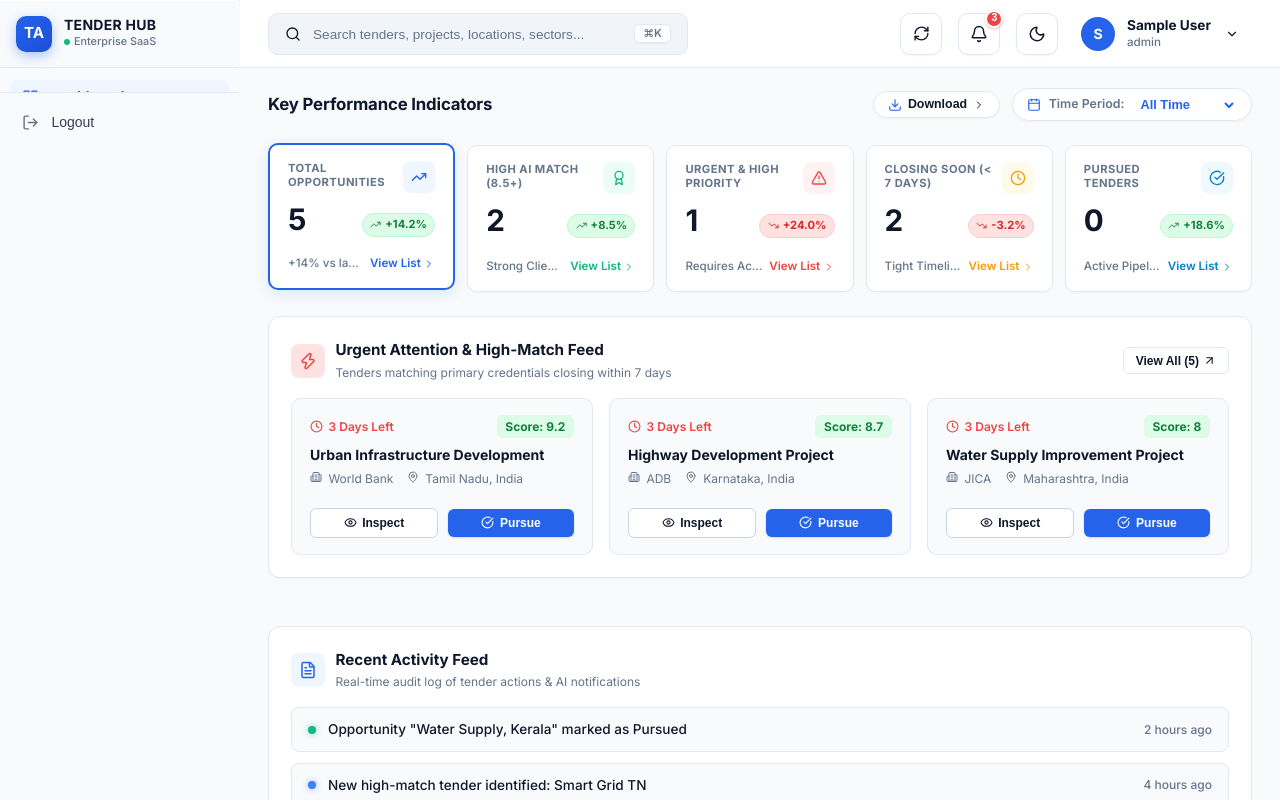
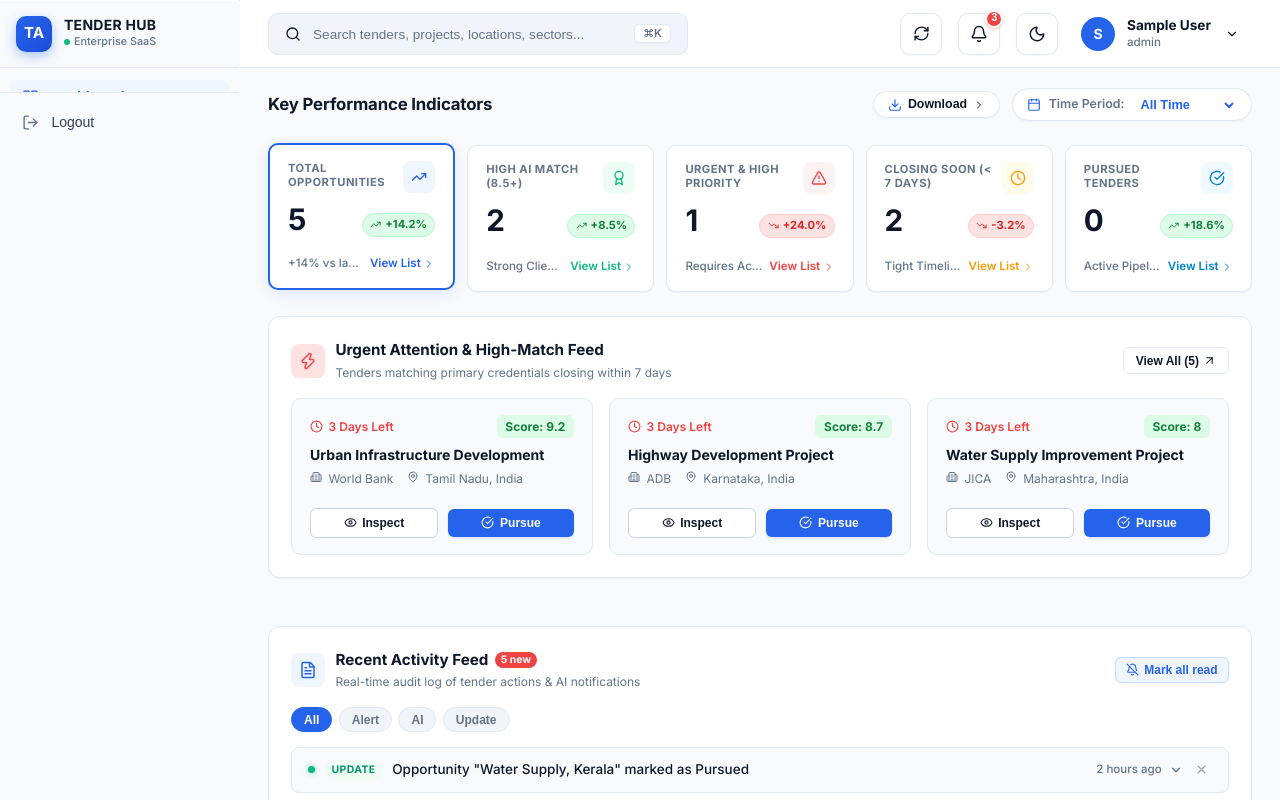
Before and after one commit to sakishnu50/Tender_Association, a React (Vite) app: page / in a window 1280 px wide. Built offline with nearby package versions, Linux system fonts and the light colour scheme; sample sign-in values are in the browser's storage.

Commit message:
feat: interactive RecentActivityFeed with filters, expand, dismiss and oppId navigation

```diff
--- a/src/components/dashboard/RecentActivityFeed.jsx
+++ b/src/components/dashboard/RecentActivityFeed.jsx
@@ -1,49 +1,121 @@
 import React, { useState } from 'react';
+import { useNavigate } from 'react-router-dom';
 import {
   FileText,
   CheckCircle2,
   AlertCircle,
   Clock,
   Sparkles,
-  ArrowUpRight
+  X,
+  ChevronDown,
+  ChevronUp,
+  BellOff,
+  ExternalLink,
 } from 'lucide-react';
 
 const defaultActivities = [
   {
     id: 1,
     type: 'pursued',
-    dotColor: '#10B981', // green
+    category: 'update',
+    dotColor: '#10B981',
+    oppId: 'OPP-003',
     message: 'Opportunity "Water Supply, Kerala" marked as Pursued',
+    detail: 'Status changed from Review → Pursued by Rahul M. Bid deadline is Oct 12, 2025.',
     time: '2 hours ago',
     icon: CheckCircle2,
   },
   {
     id: 2,
     type: 'match',
-    dotColor: '#3B82F6', // blue
+    category: 'ai',
+    dotColor: '#3B82F6',
+    oppId: 'OPP-001',
     message: 'New high-match tender identified: Smart Grid TN',
+    detail: 'AI match score: 91/100. Sector: Infrastructure. Value: ₹48 Cr. Deadline in 14 days.',
     time: '4 hours ago',
     icon: Sparkles,
   },
   {
     id: 3,
     type: 'alert',
-    dotColor: '#F59E0B', // yellow/amber
+    category: 'alert',
+    dotColor: '#F59E0B',
+    oppId: 'OPP-002',
     message: 'Deadline alert: Highway Upgrade Karnataka — 6 days left',
+    detail: 'Submission deadline: Sep 24, 2025. Required documents: BOQ, Technical Bid, EMD.',
     time: '6 hours ago',
     icon: AlertCircle,
   },
   {
     id: 4,
     type: 'update',
-    dotColor: '#3B82F6', // blue
+    category: 'ai',
+    dotColor: '#3B82F6',
+    oppId: 'OPP-001',
     message: 'AI re-scored 3 tenders after profile update',
+    detail: 'Urban Housing ↑ 78→85, Metro Rail ↑ 72→80, Smart City ↓ 88→82 (capability mismatch).',
     time: 'Yesterday',
     icon: Clock,
   },
+  {
+    id: 5,
+    type: 'alert',
+    category: 'alert',
+    dotColor: '#EF4444',
+    oppId: 'OPP-004',
+    message: 'Critical: Port Development Goa — 2 days left',
+    detail: 'Value: ₹120 Cr. Last chance to submit. EMD of ₹12L required via NEFT.',
+    time: 'Yesterday',
+    icon: AlertCircle,
+  },
 ];
 
-export default function RecentActivityFeed({ activities = defaultActivities }) {
+const FILTERS = ['All', 'Alert', 'AI', 'Update'];
+
+const categoryMeta = {
+  alert: { bg: '#FEF2F2', color: '#DC2626', label: 'Alert' },
+  ai:    { bg: '#EFF6FF', color: '#2563EB', label: 'AI' },
+  update: { bg: '#F0FDF4', color: '#059669', label: 'Update' },
+};
+
+export default function RecentActivityFeed({ activities: propActivities, onView }) {
+  const navigate = useNavigate();
+  const [items, setItems]       = useState(propActivities ?? defaultActivities);
+  const [expanded, setExpanded] = useState(null);
+  const [hoveredId, setHoveredId] = useState(null);
+  const [filter, setFilter]     = useState('All');
+  const [read, setRead]         = useState(new Set());
+
+  const handleView = (e, item) => {
+    e.stopPropagation();
+    if (onView) {
+      onView(item);
+    } else {
+      navigate('/opportunities');
+    }
+  };
+
+  const filtered = items.filter((item) =>
+    filter === 'All' ? true : item.category.toLowerCase() === filter.toLowerCase()
+  );
+
+  const unreadCount = items.filter((i) => !read.has(i.id)).length;
+
+  const dismiss = (id, e) => {
+    e.stopPropagation();
+    setItems((prev) => prev.filter((i) => i.id !== id));
+    if (expanded === id) setExpanded(null);
+  };
+
+  const markRead    = (id) => setRead((prev) => new Set([...prev, id]));
+  const markAllRead = ()   => setRead(new Set(items.map((i) => i.id)));
+
+  const toggleExpand = (id) => {
+    setExpanded((prev) => (prev === id ? null : id));
+    markRead(id);
+  };
+
   return (
     <div
       style={{
@@ -52,76 +124,143 @@ export default function RecentActivityFeed({ activities = defaultActivities }) {
         borderRadius: '12px',
         padding: '22px',
         marginBottom: '24px',
-        boxShadow: 'var(--shadow-xs)'
+        boxShadow: 'var(--shadow-xs)',
       }}
     >
-      {/* Header */}
+      {/* ── Header ── */}
       <div style={{ display: 'flex', alignItems: 'center', justifyContent: 'space-between', marginBottom: '1rem' }}>
         <div style={{ display: 'flex', alignItems: 'center', gap: '0.65rem' }}>
-          <div style={{
-            width: '34px',
-            height: '34px',
-            borderRadius: '8px',
-            backgroundColor: '#EFF6FF',
-            color: '#2563EB',
-            display: 'flex',
-            alignItems: 'center',
-            justifyContent: 'center',
-            flexShrink: 0
-          }}>
+          <div
+            style={{
+              width: '34px', height: '34px', borderRadius: '8px',
+              backgroundColor: '#EFF6FF', color: '#2563EB',
+              display: 'flex', alignItems: 'center', justifyContent: 'center', flexShrink: 0,
+            }}
+          >
             <FileText size={18} />
           </div>
           <div>
-            <h3 style={{ fontSize: '0.95rem', fontWeight: '700', color: 'var(--text-main)', margin: 0 }}>
+            <h3 style={{ fontSize: '0.95rem', fontWeight: '700', color: 'var(--text-main)', margin: 0, display: 'flex', alignItems: 'center', gap: '0.4rem' }}>
               Recent Activity Feed
+              {unreadCount > 0 && (
+                <span style={{
+                  fontSize: '0.65rem', fontWeight: '700',
+                  backgroundColor: '#EF4444', color: '#fff',
+                  borderRadius: '9999px', padding: '1px 6px', lineHeight: '1.4',
+                }}>
+                  {unreadCount} new
+                </span>
+              )}
             </h3>
             <p style={{ fontSize: '0.75rem', color: 'var(--text-muted)', margin: '2px 0 0 0' }}>
-              Real-time audit log of tender actions & AI notifications
+              Real-time audit log of tender actions &amp; AI notifications
             </p>
           </div>
         </div>
+
+        {unreadCount > 0 && (
+          <button
+            onClick={markAllRead}
+            title="Mark all as read"
+            style={{
+              display: 'flex', alignItems: 'center', gap: '0.3rem',
+              fontSize: '0.75rem', fontWeight: '600', color: '#2563EB',
+              background: '#EFF6FF', border: '1px solid #BFDBFE',
+              borderRadius: '6px', padding: '0.3rem 0.65rem',
+              cursor: 'pointer', transition: 'all 0.15s ease', whiteSpace: 'nowrap',
+            }}
+            onMouseEnter={(e) => { e.currentTarget.style.background = '#DBEAFE'; }}
+            onMouseLeave={(e) => { e.currentTarget.style.background = '#EFF6FF'; }}
+          >
+            <BellOff size={13} />
+            Mark all read
+          </button>
+        )}
       </div>
 
-      {/* Activity List */}
-      <div style={{ display: 'flex', flexDirection: 'column', gap: '0.65rem' }}>
-        {activities.map((item) => {
+      {/* ── Filter Tabs ── */}
+      <div style={{ display: 'flex', gap: '0.4rem', marginBottom: '0.9rem', flexWrap: 'wrap' }}>
+        {FILTERS.map((f) => {
+          const active = filter === f;
+          return (
+            <button
+              key={f}
+              onClick={() => setFilter(f)}
+              style={{
+                fontSize: '0.75rem', fontWeight: '600',
+                padding: '0.28rem 0.75rem', borderRadius: '9999px',
+                border: active ? '1.5px solid #2563EB' : '1.5px solid var(--border-color)',
+                background: active ? '#2563EB' : 'var(--bg-subtle)',
+                color: active ? '#fff' : 'var(--text-muted)',
+                cursor: 'pointer', transition: 'all 0.15s ease',
+              }}
+              onMouseEnter={(e) => { if (!active) e.currentTarget.style.borderColor = '#2563EB'; }}
+              onMouseLeave={(e) => { if (!active) e.currentTarget.style.borderColor = 'var(--border-color)'; }}
+            >
+              {f}
+            </button>
+          );
+        })}
+      </div>
+
+      {/* ── Activity List ── */}
+      {filtered.length === 0 ? (
+        <div style={{ textAlign: 'center', padding: '2rem 0', color: 'var(--text-muted)', fontSize: '0.85rem' }}>
+          No activity in this category.
+        </div>
+      ) : (
+        <div style={{ display: 'flex', flexDirection: 'column', gap: '0.5rem' }}>
+          {filtered.map((item) => {
+            const isExpanded = expanded === item.id;
+            const isHovered  = hoveredId === item.id;
+            const isRead     = read.has(item.id);
+            const cat        = categoryMeta[item.category] ?? categoryMeta.update;
+
             return (
               <div
                 key={item.id}
+                onClick={() => toggleExpand(item.id)}
+                onMouseEnter={() => setHoveredId(item.id)}
+                onMouseLeave={() => setHoveredId(null)}
                 style={{
-                display: 'flex',
-                alignItems: 'center',
-                justifyContent: 'space-between',
-                padding: '0.75rem 1rem',
                   borderRadius: '8px',
-                backgroundColor: '#F8FAFC',
-                border: '1px solid var(--border-color)',
-                gap: '1rem',
-                transition: 'background-color 0.15s ease'
+                  border: isExpanded ? '1.5px solid #BFDBFE' : isHovered ? '1px solid #BFDBFE' : '1px solid var(--border-color)',
+                  backgroundColor: isExpanded ? '#F0F7FF' : isHovered ? 'var(--bg-subtle)' : isRead ? 'var(--bg-card)' : '#F8FAFC',
+                  cursor: 'pointer',
+                  transition: 'all 0.18s ease',
+                  boxShadow: isHovered || isExpanded ? '0 2px 8px rgba(37,99,235,0.08)' : 'none',
+                  overflow: 'hidden',
                 }}
               >
-              <div style={{ display: 'flex', alignItems: 'center', gap: '0.75rem', minWidth: 0 }}>
-                {/* Status Dot */}
+                {/* Row */}
+                <div style={{ display: 'flex', alignItems: 'center', justifyContent: 'space-between', padding: '0.7rem 1rem', gap: '0.75rem' }}>
+                  <div style={{ display: 'flex', alignItems: 'center', gap: '0.6rem', minWidth: 0, flex: 1 }}>
+                    {/* Unread pulse dot */}
+                    {!isRead && (
+                      <span style={{
+                        width: '7px', height: '7px', borderRadius: '50%',
+                        backgroundColor: item.dotColor,
+                        boxShadow: `0 0 5px ${item.dotColor}90`,
+                        flexShrink: 0,
+                      }} />
+                    )}
+                    {/* Category pill */}
+                    <span style={{
+                      fontSize: '0.65rem', fontWeight: '700',
+                      padding: '2px 7px', borderRadius: '9999px',
+                      backgroundColor: cat.bg, color: cat.color,
+                      textTransform: 'uppercase', letterSpacing: '0.04em', flexShrink: 0,
+                    }}>
+                      {cat.label}
+                    </span>
+                    {/* Message */}
                     <span
                       style={{
-                    width: '8px',
-                    height: '8px',
-                    borderRadius: '50%',
-                    backgroundColor: item.dotColor,
-                    boxShadow: `0 0 6px ${item.dotColor}80`,
-                    flexShrink: 0
-                  }}
-                />
-
-                <span
-                  style={{
-                    fontSize: '0.85rem',
-                    color: 'var(--text-main)',
-                    fontWeight: '500',
-                    lineHeight: '1.4',
-                    overflow: 'hidden',
-                    textOverflow: 'ellipsis',
-                    whiteSpace: 'nowrap'
+                        fontSize: '0.845rem',
+                        color: isRead ? 'var(--text-secondary)' : 'var(--text-main)',
+                        fontWeight: isRead ? '400' : '500',
+                        lineHeight: '1.4', overflow: 'hidden',
+                        textOverflow: 'ellipsis', whiteSpace: 'nowrap',
                       }}
                       title={item.message}
                     >
@@ -129,21 +268,64 @@ export default function RecentActivityFeed({ activities = defaultActivities }) {
                     </span>
                   </div>
 
-              <span
-                style={{
-                  fontSize: '0.75rem',
-                  color: 'var(--text-muted)',
-                  whiteSpace: 'nowrap',
-                  flexShrink: 0,
-                  fontWeight: '500'
-                }}
-              >
+                  <div style={{ display: 'flex', alignItems: 'center', gap: '0.45rem', flexShrink: 0 }}>
+                    <span style={{ fontSize: '0.72rem', color: 'var(--text-muted)', fontWeight: '500', whiteSpace: 'nowrap' }}>
                       {item.time}
                     </span>
+                    {isExpanded ? <ChevronUp size={14} color="var(--text-muted)" /> : <ChevronDown size={14} color="var(--text-muted)" />}
+                    <button
+                      onClick={(e) => dismiss(item.id, e)}
+                      title="Dismiss"
+                      style={{
+                        display: 'flex', alignItems: 'center', justifyContent: 'center',
+                        width: '22px', height: '22px', borderRadius: '4px',
+                        border: 'none', background: 'transparent',
+                        color: 'var(--text-light)', cursor: 'pointer',
+                        transition: 'all 0.15s ease', padding: 0,
+                      }}
+                      onMouseEnter={(e) => { e.currentTarget.style.background = '#FEE2E2'; e.currentTarget.style.color = '#DC2626'; }}
+                      onMouseLeave={(e) => { e.currentTarget.style.background = 'transparent'; e.currentTarget.style.color = 'var(--text-light)'; }}
+                    >
+                      <X size={13} />
+                    </button>
+                  </div>
+                </div>
+
+                {/* Expanded detail panel */}
+                {isExpanded && (
+                  <div style={{
+                    padding: '0.65rem 1rem 0.85rem 1rem',
+                    borderTop: '1px solid #BFDBFE',
+                    backgroundColor: '#EFF6FF',
+                    display: 'flex', alignItems: 'flex-start',
+                    justifyContent: 'space-between', gap: '1rem',
+                    animation: 'fadeIn 0.15s ease',
+                  }}>
+                    <p style={{ fontSize: '0.8rem', color: 'var(--text-secondary)', margin: 0, lineHeight: '1.55', flex: 1 }}>
+                      {item.detail}
+                    </p>
+                    <button
+                      onClick={(e) => handleView(e, item)}
+                      style={{
+                        display: 'inline-flex', alignItems: 'center', gap: '0.3rem',
+                        fontSize: '0.75rem', fontWeight: '600', color: '#2563EB',
+                        background: '#DBEAFE', border: '1px solid #BFDBFE',
+                        borderRadius: '6px', padding: '0.28rem 0.65rem',
+                        cursor: 'pointer', whiteSpace: 'nowrap',
+                        transition: 'all 0.15s ease', flexShrink: 0,
+                      }}
+                      onMouseEnter={(e) => { e.currentTarget.style.background = '#BFDBFE'; e.currentTarget.style.boxShadow = '0 2px 6px rgba(37,99,235,0.2)'; }}
+                      onMouseLeave={(e) => { e.currentTarget.style.background = '#DBEAFE'; e.currentTarget.style.boxShadow = 'none'; }}
+                    >
+                      View <ExternalLink size={11} />
+                    </button>
+                  </div>
+                )}
               </div>
             );
           })}
         </div>
+      )}
     </div>
   );
 }
--- a/src/views/DashboardView.jsx
+++ b/src/views/DashboardView.jsx
@@ -657,7 +657,12 @@ export default function DashboardView({ onSelectOpportunity, onViewAll, searchVa
       </div>
 
       {/* Recent Activity Feed */}
-      <RecentActivityFeed />
+      <RecentActivityFeed
+        onView={(item) => {
+          const opp = opportunities.find((o) => o.id === item.oppId) || opportunities[0];
+          if (opp && onSelectOpportunity) onSelectOpportunity(opp);
+        }}
+      />
 
       {/* 6. Quick View Detail Modal */}
         <DashboardQuickViewModal
```
Lines whose indentation alone changed are shown as unchanged.
